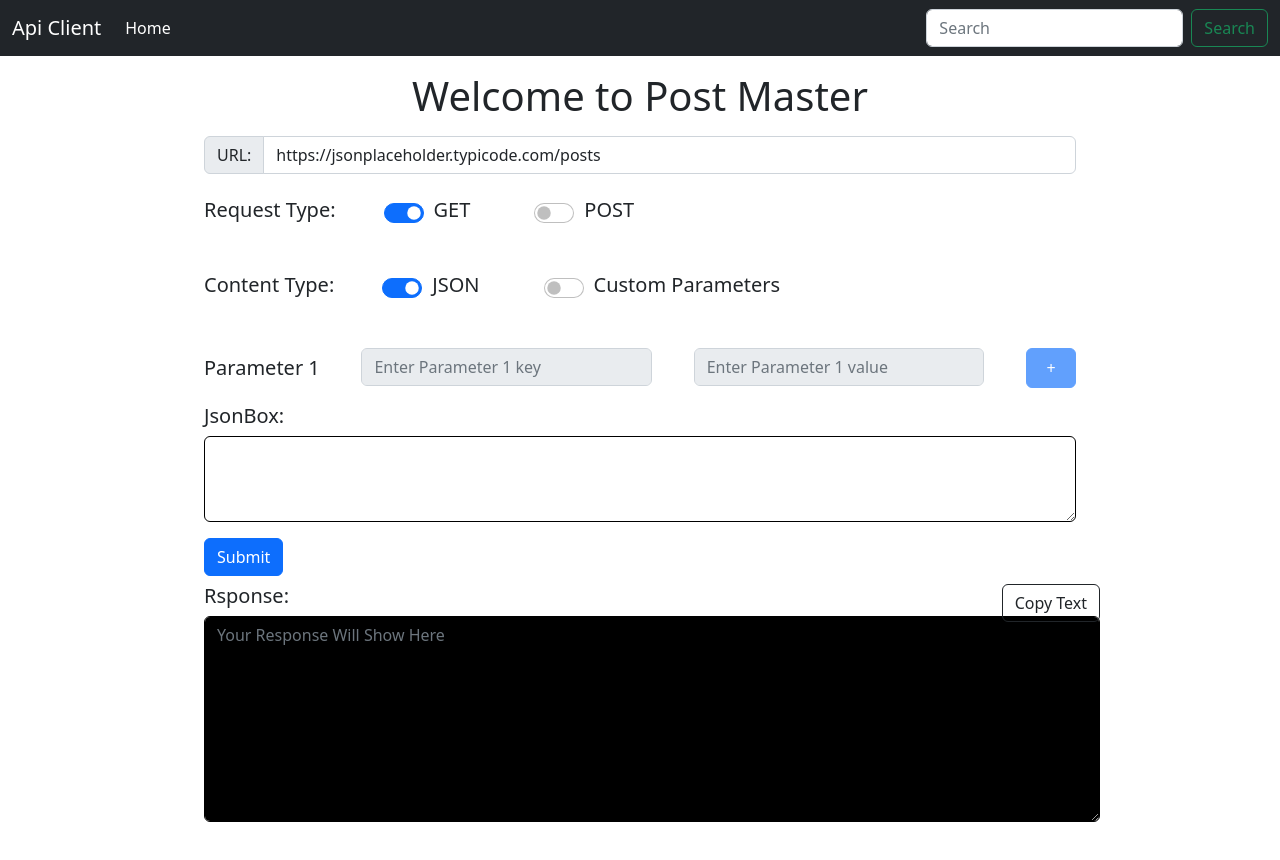
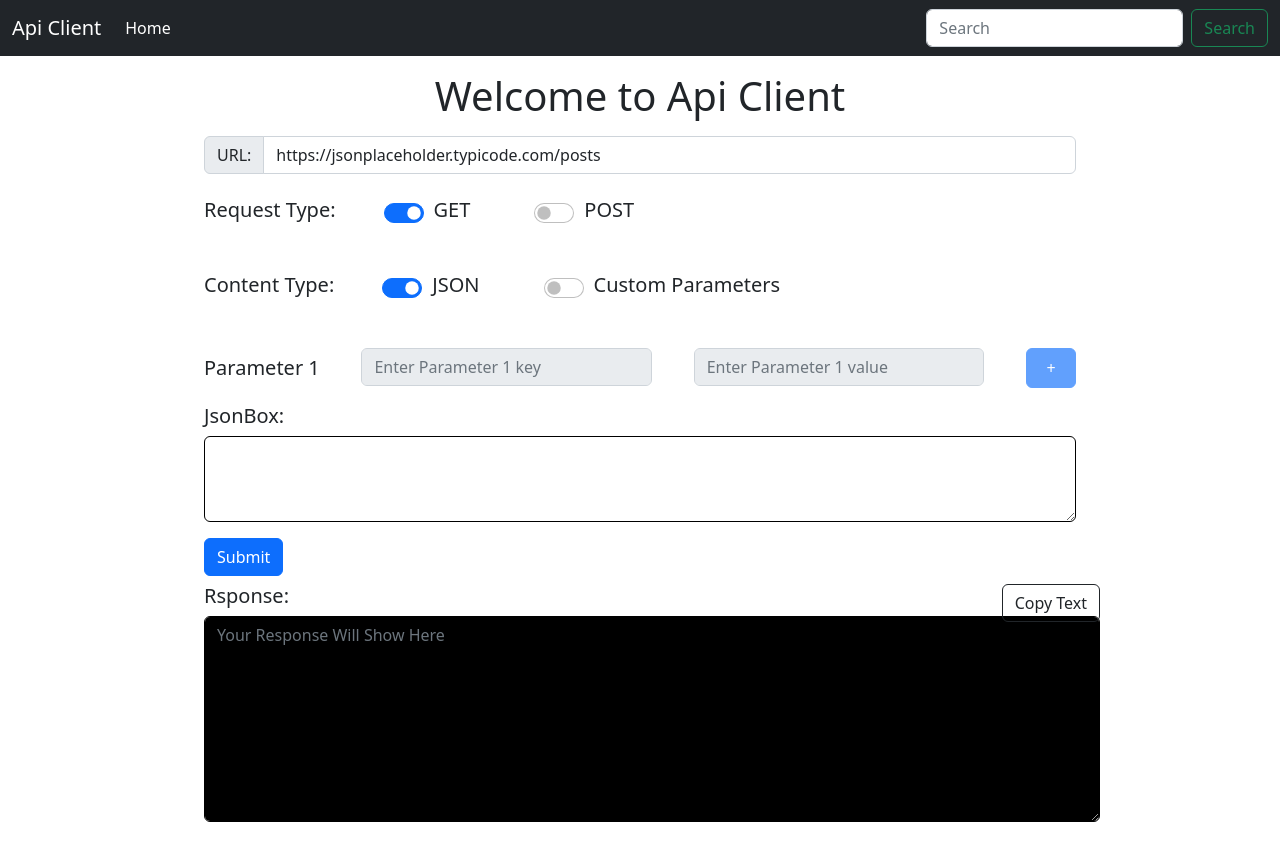
Before and after one commit to chirag-kalwani/API_Client_Clone, a plain HTML site: page index.html in a window 1280 px wide. Drawn offline with nearby package versions, Linux system fonts and the light colour scheme.

Commit message:
Update index.html

```diff
--- a/index.html
+++ b/index.html
@@ -31,7 +31,7 @@
     </div>
 </nav>
 <div class="container">
-    <h1 class="my-3 text-center">Welcome to Post Master </h1>
+    <h1 class="my-3 text-center">Welcome to Api Client </h1>
 </div>
 <div class="container" style="width: 70vw">
     <!--URL BOX-->
```
